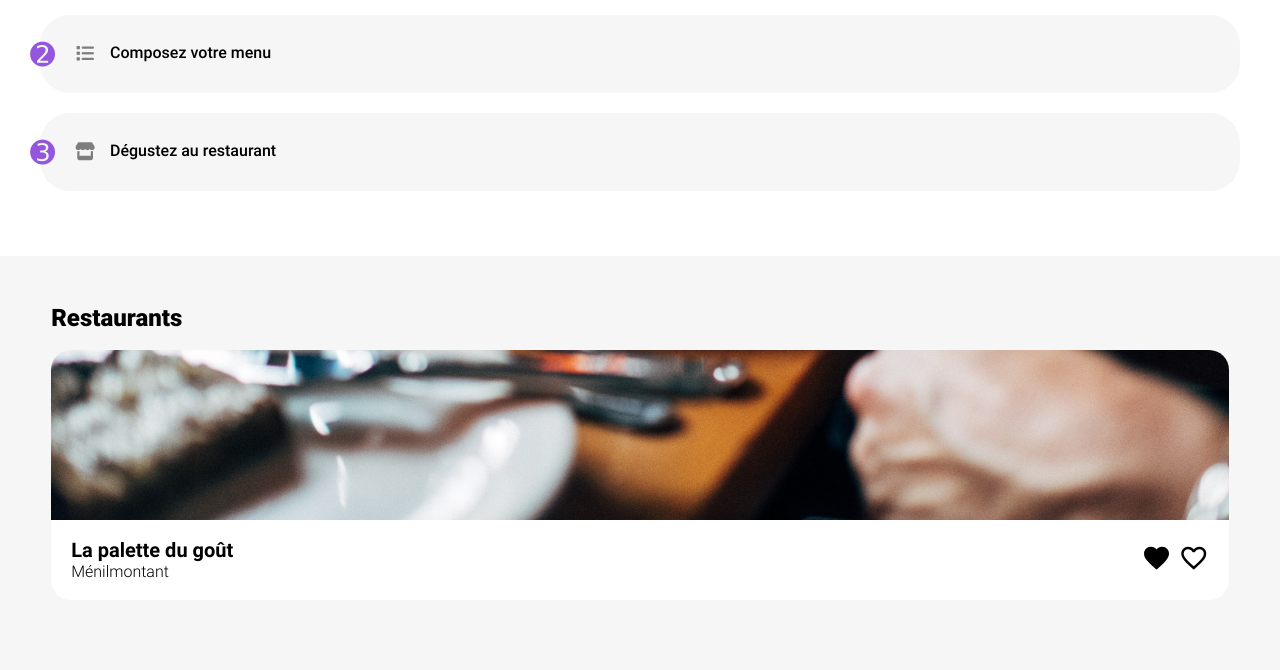
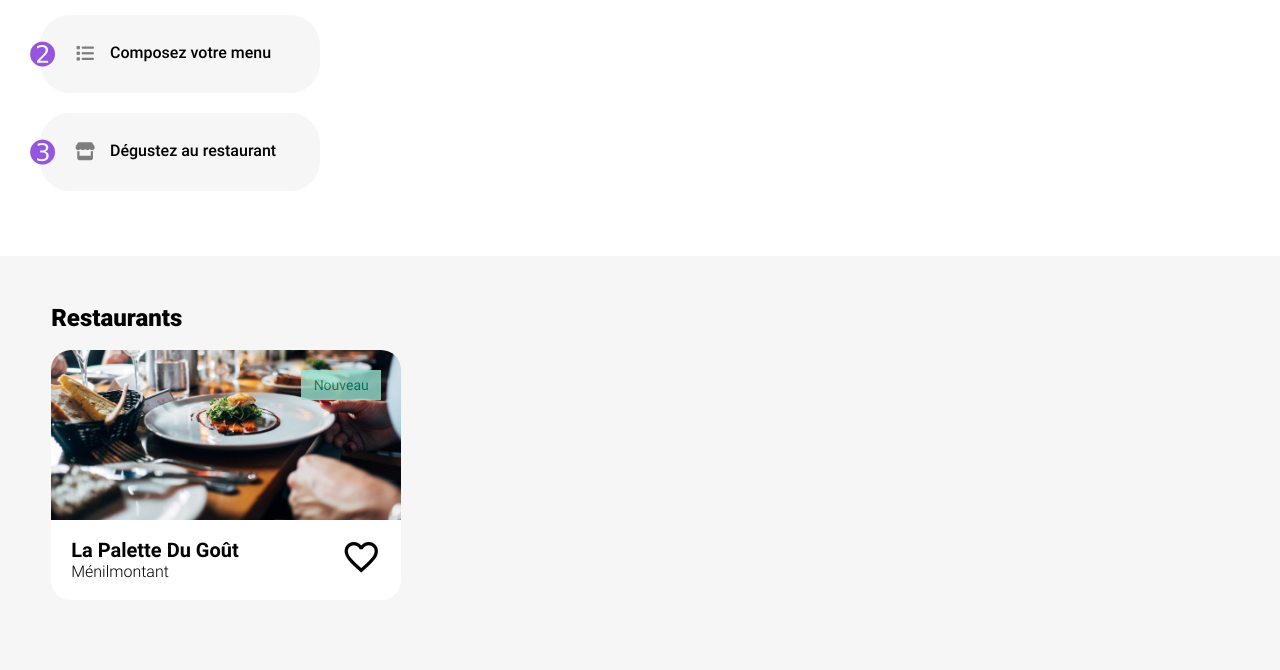
Before and after one commit to laurent-lezardon/OC-P3-ohmyfood, a plain HTML site: page index.html in a window 1280 px wide. Shown: the part 504-1174 px from the top of the page. Drawn offline with nearby package versions, Linux system fonts and the light colour scheme.

Commit message:
config: creation du composant 'coeur'
Le composant 'coeur' et son animation sont présents les pages index et celles des restaurants

```diff
--- a/index.html
+++ b/index.html
@@ -82,7 +82,7 @@
 
       <div class="restaurants-cards">
         <a href="./pages/a_la_francaise.html">
-        <div class="restaurant-card">
+        <div class="restaurant-card restaurant-card--new">
           <div class="restaurant-card__img">
             <img
               srcset="
@@ -98,24 +98,9 @@
               <h3>La palette du goût</h3>
               <p>Ménilmontant</p>
             </div>
-            <div class="restaurant-plaque__coeur">
-              <!-- <img src="./assets/img/icones/comme.png" alt=""> -->
-              <!-- <span class="restaurant-plaque__coeur--plein">&#10084;</span> -->
-              <!-- <span>&#9825;</span> -->
-              <!-- <i class="fa-regular fa-heart"></i> -->
-              <!-- <i class="fa-solid fa-heart fa-color"></i> -->
+            <div class="coeur">
               <span class="material-icons standard favorite ">favorite</span>
               <span class="material-icons standard">favorite_border</span>
-              <!-- <svg
-                class="material-symbols-outlined colored"
-                xmlns="http://www.w3.org/2000/svg"
-                height="48"
-                width="48"
-              >
-                <path
-                  d="m24 41.95-2.05-1.85q-5.3-4.85-8.75-8.375-3.45-3.525-5.5-6.3T4.825 20.4Q4 18.15 4 15.85q0-4.5 3.025-7.525Q10.05 5.3 14.5 5.3q2.85 0 5.275 1.35Q22.2 8 24 10.55q2.1-2.7 4.45-3.975T33.5 5.3q4.45 0 7.475 3.025Q44 11.35 44 15.85q0 2.3-.825 4.55T40.3 25.425q-2.05 2.775-5.5 6.3T26.05 40.1ZM24 38q5.05-4.65 8.325-7.975 3.275-3.325 5.2-5.825 1.925-2.5 2.7-4.45.775-1.95.775-3.9 0-3.3-2.1-5.425T33.5 8.3q-2.55 0-4.75 1.575T25.2 14.3h-2.45q-1.3-2.8-3.5-4.4-2.2-1.6-4.75-1.6-3.3 0-5.4 2.125Q7 12.55 7 15.85q0 1.95.775 3.925.775 1.975 2.7 4.5Q12.4 26.8 15.7 30.1 19 33.4 24 38Zm0-14.85Z"
-                />
-              </svg> -->
             </div>
           </div>
         </div>
--- a/sass/base/_typography.scss
+++ b/sass/base/_typography.scss
@@ -88,3 +88,6 @@ p {
 a {
   text-decoration: none;
 }
+h3 {
+  text-transform: capitalize;
+}
--- /dev/null
+++ b/sass/components/_coeur.scss
@@ -0,0 +1,39 @@
+
+@mixin habillage-texte {
+    background-clip: text;
+    -webkit-background-clip: text;
+    color: transparent;
+  }
+
+
+
+.coeur {
+    font-size: 4rem;
+    & span:first-child {
+      background-color: transparent;
+      position: relative;
+      @include habillage-texte();
+      transition: all 0.3s;
+      font-size: 4rem;
+      &:hover {
+        z-index: 2;
+        background: linear-gradient(
+          214deg,
+          $col-primary 0%,
+          $col-secundary 100%
+        );
+        @include habillage-texte();
+      }
+    }
+    & span:last-child {
+      font-size: 4rem;
+      position: absolute;
+      opacity: 1;
+      // z-index: 2;
+      transform: translateX(-100%);
+      &:hover {
+        opacity: 0;
+        transform: translateX(0);
+      }
+    }
+  }
--- a/sass/components/_etape-card.scss
+++ b/sass/components/_etape-card.scss
@@ -1,9 +1,17 @@
+$col-etape-hover:#f5edff;
+
+
 .etape-card {
   background-color: $col-section;
   border-radius: 3rem;
   padding: 3rem 2rem 3rem 3rem;
   margin-bottom: 2rem;
   position: relative;
+  width: 28rem;
+  transition: background-color 0.3s ease-in;
+  &:hover {
+    background-color: $col-etape-hover;
+  }
 
   .etape-content {
     display: flex;
@@ -19,9 +27,12 @@
       margin-left: 1rem;
     }
     & i {
+
       font-size: 1.8rem;
       color: $col-home-icons;
+      transition: color 0.3s ease-in;
     }
+
   }
   & span {
     position: absolute;
@@ -31,3 +42,6 @@
     top: 2.5rem;
   }
 }
+.etape-card:hover .etape-content i {
+  color:$col-primary;
+}
--- a/sass/components/_restaurant-card.scss
+++ b/sass/components/_restaurant-card.scss
@@ -1,8 +1,36 @@
+// @mixin habillage-texte {
+//   background-clip: text;
+//   -webkit-background-clip: text;
+//   color: transparent;
+// }
+
+$width-restaurant-card:35rem;
+
+
 .restaurant-card {
   border-radius: 2rem;
   margin-bottom: 2rem;
+  max-width: $width-restaurant-card;
   overflow: hidden;
   color: black;
+  &--new {
+    position: relative;
+    &::after {
+      content: 'Nouveau';
+      color: $col-nouveau-txt;
+      text-align: center;
+      font-size: 1.4rem;
+      line-height: 3rem;
+      position: absolute;
+      top: 2rem;
+      right: 2rem;
+      height: 3rem;
+      width: 8rem;
+      background-color: $col-tertiary;
+      opacity: 0.8;
+
+    }
+  }
   &__img {
     width: 100%;
     height: 17rem;
@@ -44,24 +72,37 @@
       // color: black;
     }
   }
-  &__coeur {
-    font-size: 3rem;
-    & span {
-      font-size: 3rem;
-      &:hover {
-        background: linear-gradient(
-          214deg,
-          $col-primary 0%,
-          $col-secundary 100%
-        );
-        background-clip: text;
-        -webkit-background-clip: text;
-        color: transparent;
-      }
-    }
-  }
+
 }
 
-.material-symbols-outlined {
-  font-variation-settings: "FILL" 1, "wght" 100, "GRAD" 0, "opsz" 48;
-}
+
+// .coeur {
+//   font-size: 4rem;
+//   & span:first-child {
+//     background-color: transparent;
+//     position: relative;
+//     @include habillage-texte();
+//     transition: all 0.3s;
+//     font-size: 4rem;
+//     &:hover {
+//       z-index: 2;
+//       background: linear-gradient(
+//         214deg,
+//         $col-primary 0%,
+//         $col-secundary 100%
+//       );
+//       @include habillage-texte();
+//     }
+//   }
+//   & span:last-child {
+//     font-size: 4rem;
+//     position: absolute;
+//     opacity: 1;
+//     // z-index: 2;
+//     transform: translateX(-100%);
+//     &:hover {
+//       opacity: 0;
+//       transform: translateX(0);
+//     }
+//   }
+// }
--- a/sass/components/_restaurant-header.scss
+++ b/sass/components/_restaurant-header.scss
@@ -17,6 +17,7 @@
         padding: 2rem;
         h1 {
             font-size: 2.8rem;
+            text-transform: capitalize;
             font-family: shrikhand, serif;
             font-weight: 400;
         }
--- a/sass/style.scss
+++ b/sass/style.scss
@@ -1,8 +1,9 @@
 @import "./base/reset";
 @import "./utils/variables";
-@import "./utils/mixins";
+@import "./utils/_mixins";
 @import "./base/typography";
 @import "./components/buttons";
+@import "./components/coeur";
 @import "./components/etape-card";
 @import "./components/restaurant-card";
 @import "./components/restaurant-header";
```
Also changed, not shown: pages/a_la_francaise.html (+11 -3 lines), sass/style.css, sass/utils/_mixins.scss (added), sass/utils/mixins.css (deleted), sass/utils/mixins.scss (deleted), 2 other files.
